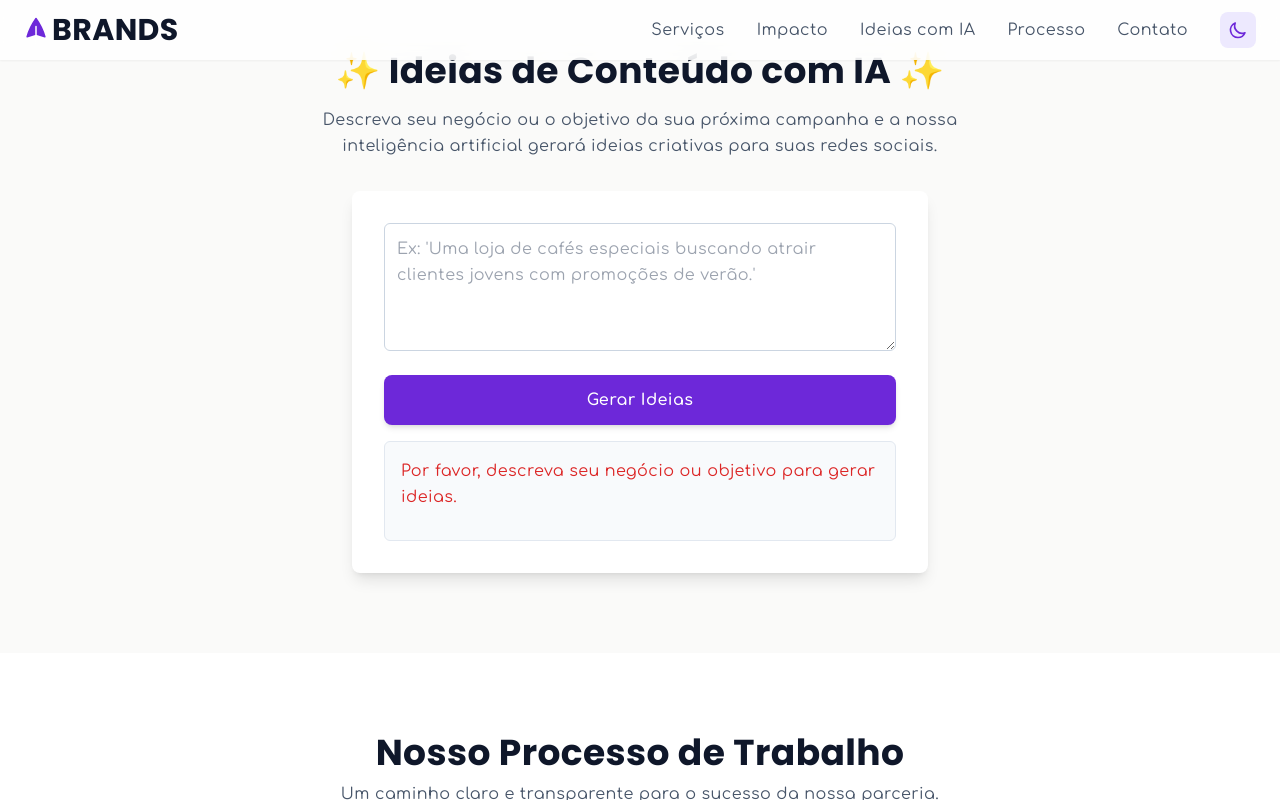
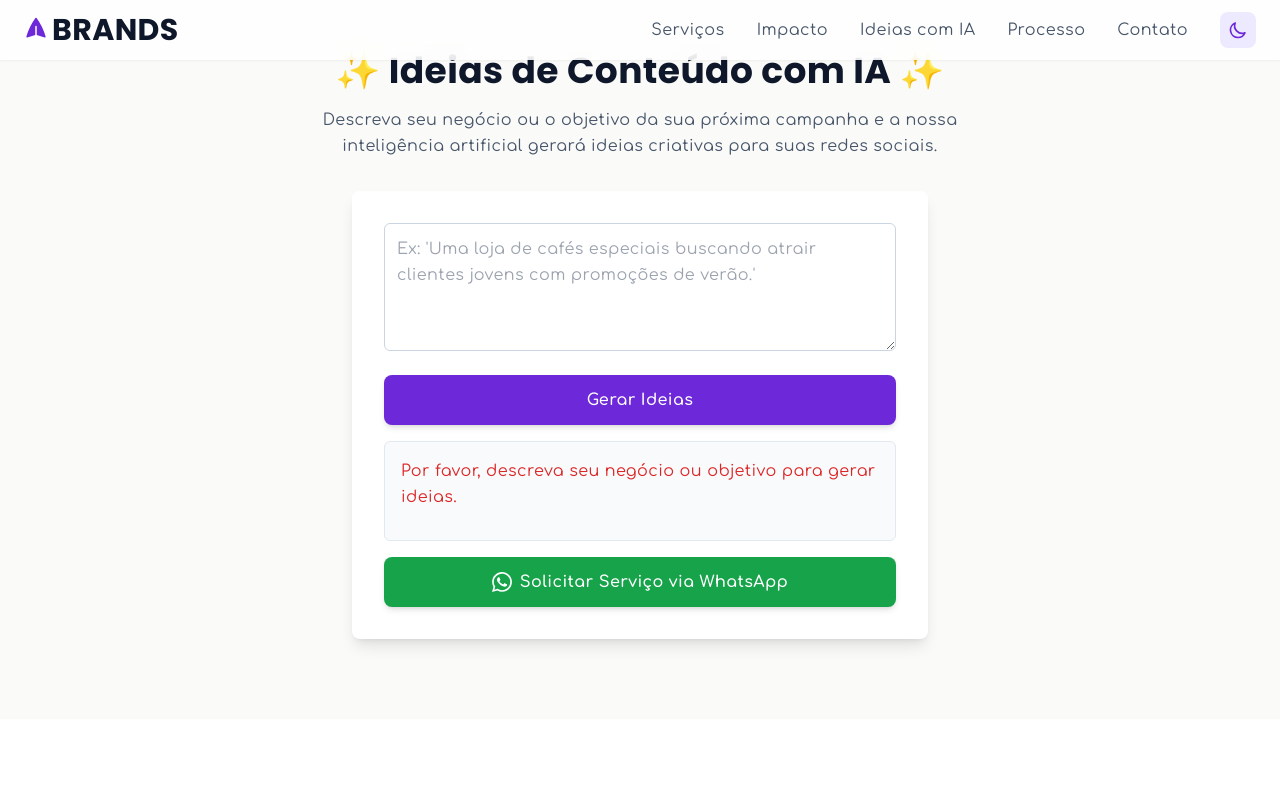
Before and after one commit to WizardCoderDevs/marketing-site, a Next.js app: page / in a window 1280 px wide. Both pictures are taken after a click on the button "Gerar Ideias". Shown: the part 3673-4473 px from the top of the page. Built offline with nearby package versions, Linux system fonts and the light colour scheme.

Commit message:
feat: adjustments

```diff
--- a/src/app/api/llmGenerative/route.ts
+++ b/src/app/api/llmGenerative/route.ts
@@ -73,14 +73,12 @@
     const result: GeminiApiResponse = await response.json();
 
     // Processa a resposta da Gemini API
-    if (
-      result.candidates &&
-      result.candidates.length > 0 &&
-      result.candidates[0].content &&
-      result.candidates[0].content.parts &&
-      result.candidates[0].content.parts.length > 0
-    ) {
-      const text: string = result.candidates[0].content.parts[0].text || '';
+    const candidate = result.candidates?.[0];
+    const content = candidate?.content;
+    const parts = content?.parts;
+
+    if (parts?.[0]?.text !== undefined) {
+      const text: string = parts[0].text;
       return NextResponse.json({ text }); // Retorna o texto gerado
     } else {
       return NextResponse.json(
--- a/src/components/Header.tsx
+++ b/src/components/Header.tsx
@@ -38,6 +38,7 @@
           role="menubar"
           aria-label="Menu de navegação principal"
         >
+          <div role="none">
             <a
               href="#servicos"
               className="text-slate-600 dark:text-slate-300 hover:text-violet-700 dark:hover:text-violet-400 transition duration-300"
@@ -46,6 +47,8 @@
             >
               Serviços
             </a>
+          </div>
+          <div role="none">
             <a
               href="#impacto"
               className="text-slate-600 dark:text-slate-300 hover:text-violet-700 dark:hover:text-violet-400 transition duration-300"
@@ -54,6 +57,8 @@
             >
               Impacto
             </a>
+          </div>
+          <div role="none">
             <a
               href="#ia-content-ideas"
               className="text-slate-600 dark:text-slate-300 hover:text-violet-700 dark:hover:text-violet-400 transition duration-300"
@@ -62,6 +67,8 @@
             >
               Ideias com IA
             </a>
+          </div>
+          <div role="none">
             <a
               href="#processo"
               className="text-slate-600 dark:text-slate-300 hover:text-violet-700 dark:hover:text-violet-400 transition duration-300"
@@ -70,6 +77,8 @@
             >
               Processo
             </a>
+          </div>
+          <div role="none">
             <a
               href="#contato"
               className="text-slate-600 dark:text-slate-300 hover:text-violet-700 dark:hover:text-violet-400 transition duration-300"
@@ -78,7 +87,10 @@
             >
               Contato
             </a>
+          </div>
+          <div role="none">
             <ThemeToggle />
+          </div>
         </div>
         <div className="flex items-center space-x-4 md:hidden">
           <ThemeToggle />
@@ -116,6 +128,7 @@
           aria-label="Menu mobile"
           aria-orientation="vertical"
         >
+          <div role="none">
             <a
               href="#servicos"
               onClick={() => setIsMobileMenuOpen(false)}
@@ -125,6 +138,8 @@
             >
               Serviços
             </a>
+          </div>
+          <div role="none">
             <a
               href="#impacto"
               onClick={() => setIsMobileMenuOpen(false)}
@@ -134,6 +149,8 @@
             >
               Impacto
             </a>
+          </div>
+          <div role="none">
             <a
               href="#ia-content-ideas"
               onClick={() => setIsMobileMenuOpen(false)}
@@ -143,6 +160,8 @@
             >
               Ideias com IA
             </a>
+          </div>
+          <div role="none">
             <a
               href="#processo"
               onClick={() => setIsMobileMenuOpen(false)}
@@ -152,6 +171,8 @@
             >
               Processo
             </a>
+          </div>
+          <div role="none">
             <a
               href="#contato"
               onClick={() => setIsMobileMenuOpen(false)}
@@ -162,6 +183,7 @@
               Contato
             </a>
           </div>
+        </div>
       )}
     </header>
   );
--- a/src/components/IdeasSection.tsx
+++ b/src/components/IdeasSection.tsx
@@ -51,6 +51,13 @@
     }
   };
 
+  const handleSendToWhatsApp = (): void => {
+    const message = `Olá! Gostaria de solicitar o serviço de criação de conteúdo com base nas seguintes ideias:\n\n${ideaInput}\n\nIdeias geradas:\n${ideaOutput.replace(/<[^>]*>/g, '')}`;
+    const encodedMessage = encodeURIComponent(message);
+    const whatsappUrl = `https://wa.me/5511999999999?text=${encodedMessage}`;
+    window.open(whatsappUrl, '_blank');
+  };
+
   return (
     <section id="ia-content-ideas" className="py-20 bg-stone-50 dark:bg-slate-800">
       <div className="container mx-auto px-6 text-center">
@@ -89,9 +96,27 @@
           )}
           <div
             id="idea-output"
-            className="text-left text-slate-700 dark:text-slate-200 bg-slate-50 dark:bg-slate-800 p-4 rounded-md border border-slate-200 dark:border-slate-700 min-h-[100px] overflow-y-auto"
+            className="text-left text-slate-700 dark:text-slate-200 bg-slate-50 dark:bg-slate-800 p-4 rounded-md border border-slate-200 dark:border-slate-700 min-h-[100px] overflow-y-auto mb-4"
             dangerouslySetInnerHTML={{ __html: ideaOutput }}
           ></div>
+          {ideaOutput && !loadingIdeas && (
+            <button
+              onClick={handleSendToWhatsApp}
+              className="bg-green-600 text-white font-semibold py-3 px-8 rounded-lg shadow-md hover:bg-green-700 transition duration-300 w-full flex items-center justify-center gap-2"
+            >
+              <svg
+                xmlns="http://www.w3.org/2000/svg"
+                width="24"
+                height="24"
+                viewBox="0 0 24 24"
+                fill="currentColor"
+                className="w-5 h-5"
+              >
+                <path d="M.057 24l1.687-6.163c-1.041-1.804-1.588-3.849-1.587-5.946.003-6.556 5.338-11.891 11.893-11.891 3.181.001 6.167 1.24 8.413 3.488 2.245 2.248 3.481 5.236 3.48 8.414-.003 6.557-5.338 11.892-11.893 11.892-1.99-.001-3.951-.5-5.688-1.448l-6.305 1.654zm6.597-3.807c1.676.995 3.276 1.591 5.392 1.592 5.448 0 9.886-4.434 9.889-9.885.002-5.462-4.415-9.89-9.881-9.892-5.452 0-9.887 4.434-9.889 9.884-.001 2.225.651 3.891 1.746 5.634l-.999 3.648 3.742-.981zm11.387-5.464c-.074-.124-.272-.198-.57-.347-.297-.149-1.758-.868-2.031-.967-.272-.099-.47-.149-.669.149-.198.297-.768.967-.941 1.165-.173.198-.347.223-.644.074-.297-.149-1.255-.462-2.39-1.475-.883-.788-1.48-1.761-1.653-2.059-.173-.297-.018-.458.13-.606.134-.133.297-.347.446-.521.151-.172.2-.296.3-.495.099-.198.05-.372-.025-.521-.075-.148-.669-1.611-.916-2.206-.242-.579-.487-.501-.669-.51l-.57-.01c-.198 0-.52.074-.792.372s-1.04 1.016-1.04 2.479 1.065 2.876 1.213 3.074c.149.198 2.095 3.2 5.076 4.487.709.306 1.263.489 1.694.626.712.226 1.36.194 1.872.118.571-.085 1.758-.719 2.006-1.413.248-.695.248-1.29.173-1.414z" />
+              </svg>
+              Solicitar Serviço via WhatsApp
+            </button>
+          )}
         </div>
       </div>
     </section>
--- a/src/components/ServiceModal.tsx
+++ b/src/components/ServiceModal.tsx
@@ -64,6 +64,7 @@
       <div
         ref={modalContentRef}
         className="bg-white dark:bg-slate-800 rounded-lg shadow-2xl w-full max-w-3xl max-h-[90vh] overflow-y-auto transform transition-all duration-300 scale-95"
+        role="document"
       >
         <div className="p-8">
           <div className="flex justify-between items-start mb-6">
```
Lines whose indentation alone changed are shown as unchanged.
